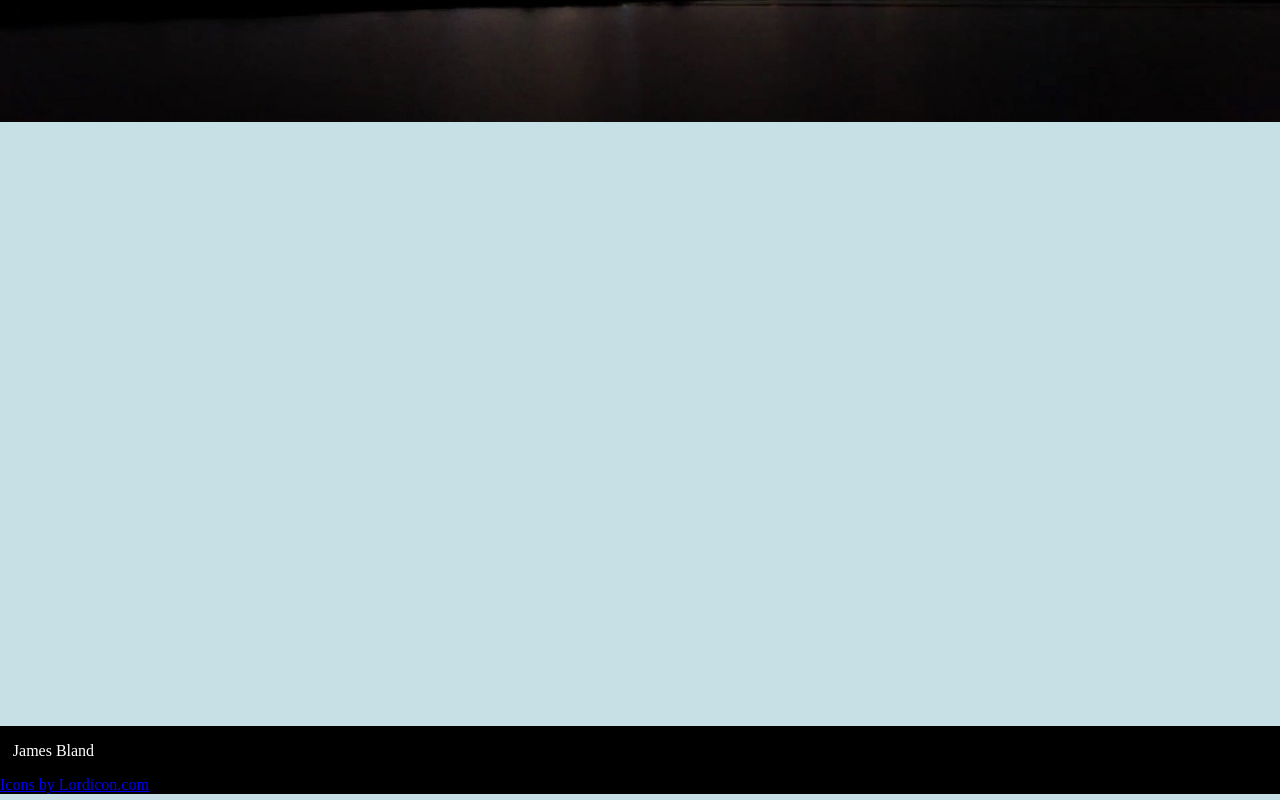
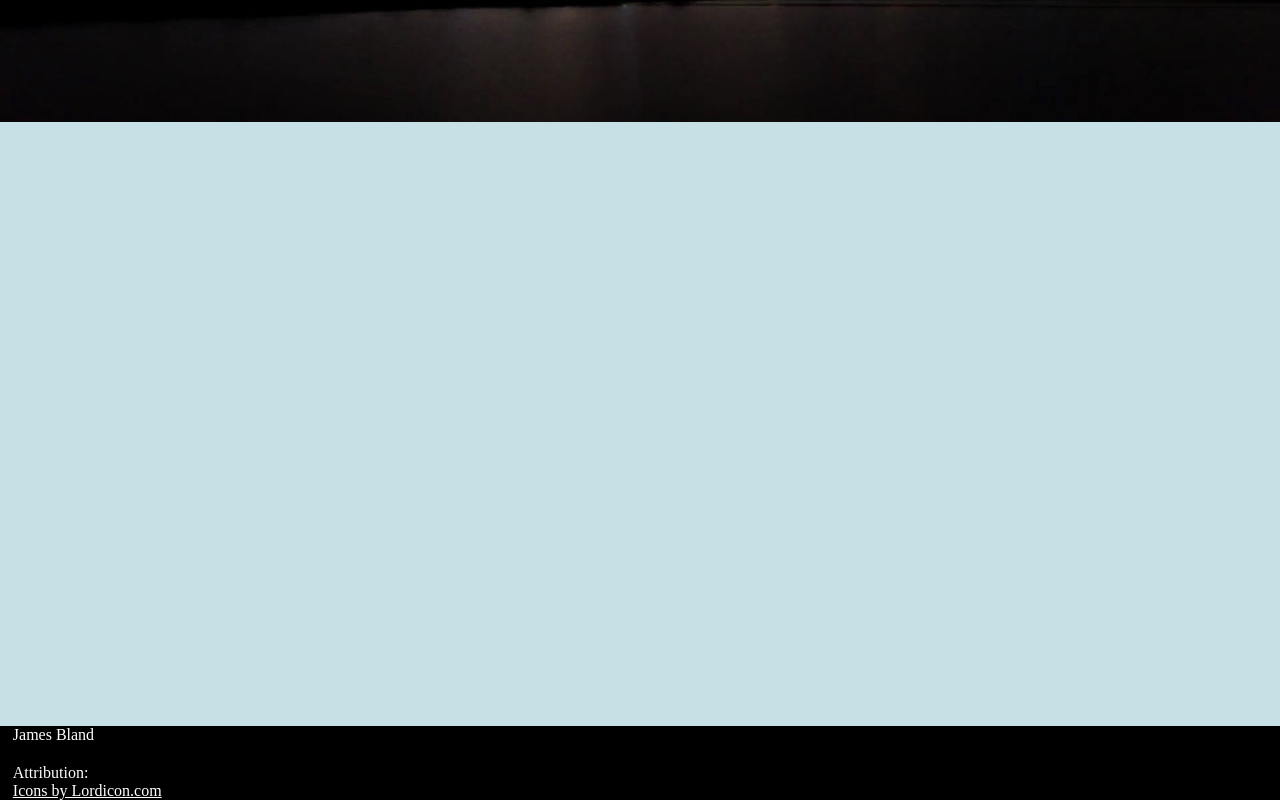
Before and after one commit to JamesB0010/portfolio-website, a React app: page / in a window 1280 px wide. Shown: the part 655-1455 px from the top of the page. Built offline with nearby package versions, Linux system fonts and the light colour scheme.

Commit message:
feat: added react router

```diff
--- a/package.json
+++ b/package.json
@@ -36,6 +36,7 @@
     "@lordicon/react": "^1.11.0",
     "lottie-web": "^5.13.0",
     "react": "^19.2.7",
-    "react-dom": "^19.2.7"
+    "react-dom": "^19.2.7",
+    "react-router-dom": "^7.18.1"
   }
 }
--- a/src/app/App.tsx
+++ b/src/app/App.tsx
@@ -1,15 +1,21 @@
-import { StrictMode } from "react";
+import { StrictMode, JSX} from "react";
 import {NavbarHeader} from "../components/navbarHeader/NavbarHeader";
-import { Page } from "./landing/Page";
+import { Page as LandingPage } from "./landing/Page";
+import { Page as AboutPage } from "./about/Page";
 import { Footer } from "../components/footer";
+import { BrowserRouter, Routes, Route } from "react-router-dom";
 
-export const App = () =>
+interface AppProps
+{
+    PageToRender: () => JSX.Element
+}
+export const App = ({ PageToRender }: AppProps) =>
 {
     return (
         <StrictMode>
             <div style={{display: "flex", alignItems: "stretch", flexDirection: "column", minHeight: "100%"}}>
                 <NavbarHeader />
-                <Page />
+                <PageToRender />
                 <Footer />
             </div>
         </StrictMode>
--- /dev/null
+++ b/src/app/about/Page.tsx
@@ -0,0 +1,6 @@
+export const Page = () =>
+{
+    return (
+        <p>About</p>
+    )
+}
--- a/src/components/footer.tsx
+++ b/src/components/footer.tsx
@@ -3,6 +3,8 @@ export const Footer = () =>
     return (
         <div className="footer-div">
             <p>James Bland</p>
+            <div style={{height: "20px"}}/>
+            <p>Attribution:</p>
             <a href="https://lordicon.com/">Icons by Lordicon.com</a>
         </div>
     )
--- a/src/index.tsx
+++ b/src/index.tsx
@@ -1,11 +1,21 @@
 import {createRoot} from "react-dom/client";
 import {App} from "./app/App";
 import "./style/style.scss";
+import {BrowserRouter, Routes, Route} from "react-router-dom";
+import { Page as LandingPage } from "./app/landing/Page";
+import { Page as AboutPage } from "./app/about/Page";
 
 const rootNode = document.querySelector("#root");
 
 if (rootNode)
 {
     const root = createRoot(rootNode);
-    root.render(<App />);
+    root.render(
+        <BrowserRouter>
+            <Routes>
+                <Route path="/" element={<App PageToRender={LandingPage}/>} />
+                <Route path="/about" element={<App PageToRender={AboutPage} />} />
+            </Routes>
+        </BrowserRouter>
+    );
 }
--- a/src/style/components/footer.scss
+++ b/src/style/components/footer.scss
@@ -1,11 +1,32 @@
 .footer-div {
     width: 100%;
+    box-sizing: border-box;
     background-color: black;
     color: #ffffff;
     height: auto;
+    margin: 0;
+    display: flex;
+    flex-direction: column;
+    align-items: flex-start;
 
+    @mixin footer-text {
+        padding: 0px;
+        margin: 0 0 0 1%;
+    }
+
+    a,
     p {
-        padding: 0px;
-        margin-left: 1%;
+        @include footer-text;
+    }
+
+    a{
+        color: #ffffff;
     }
 }
+
+.attribution-section {
+    display: flex;
+    flex-direction: column;
+    align-items: flex-start;
+    justify-content: flex-start;
+}
```
Also changed, not shown: 1 other file (tests, documents, lock files or other folders).
